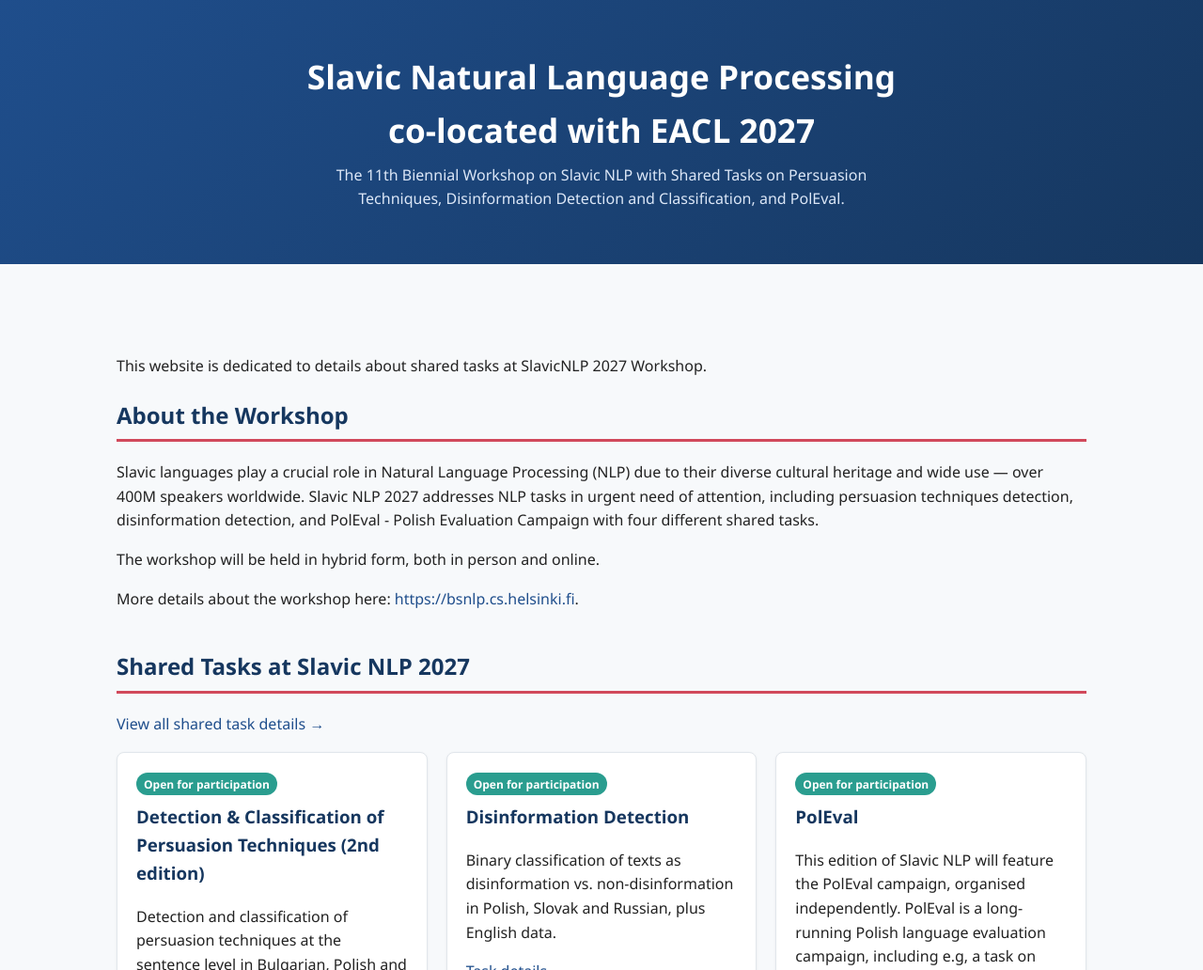
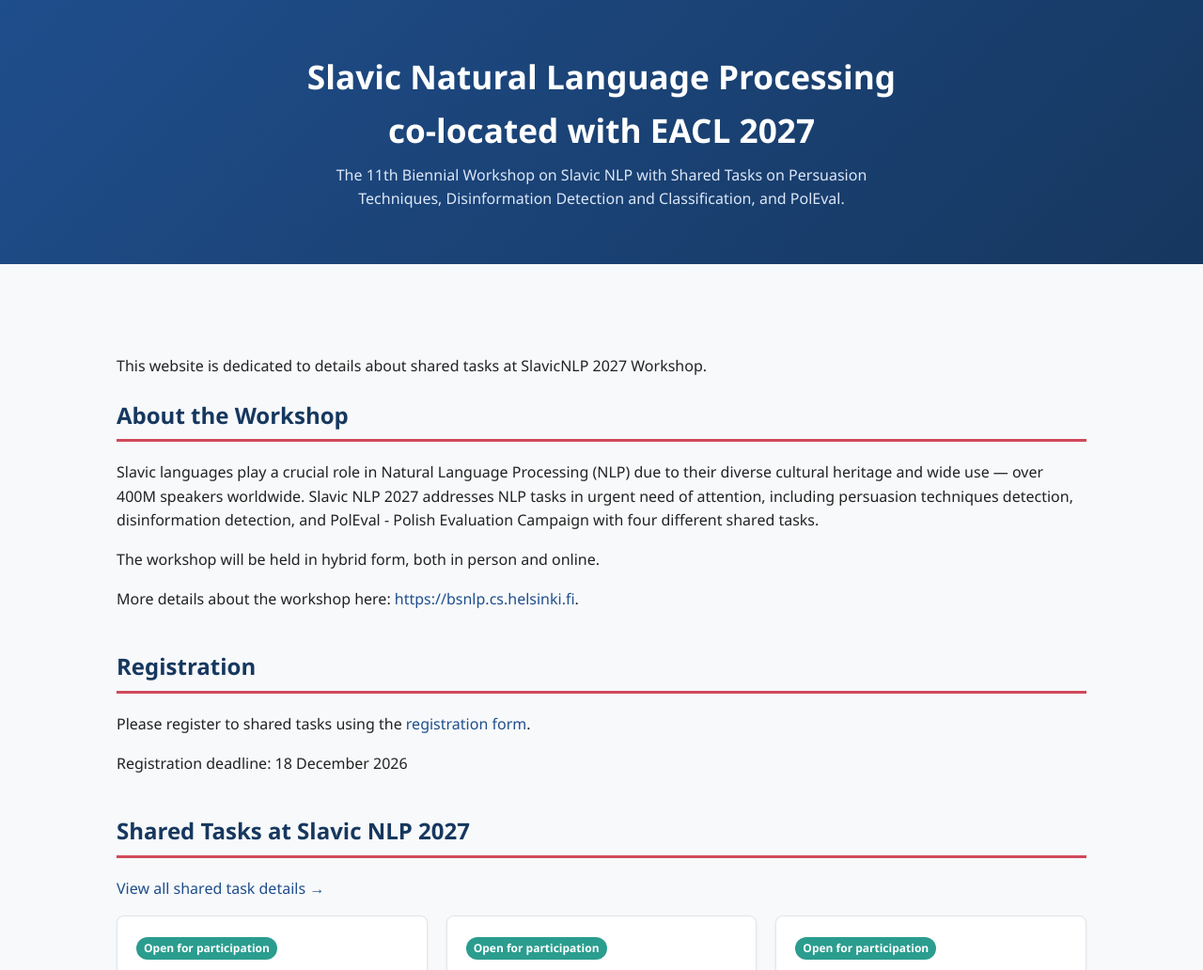
Before and after one commit to SlavicNLP/SlavicNLP.github.io, a plain HTML site: page index.html in a window 1280 px wide. Shown: the part 68-1100 px from the top of the page at 94% size. Drawn offline with Linux system fonts and the light colour scheme.

Commit message:
Add registration on home website and add deadline

```diff
--- a/index.html
+++ b/index.html
@@ -57,6 +57,12 @@
       <p>
         More details about the workshop here: <a href="https://bsnlp.cs.helsinki.fi" target="_blank" rel="noopener">https://bsnlp.cs.helsinki.fi</a>.
       </p>
+    </section>
+
+    <section id="registration">
+      <h2>Registration</h2>
+      <p>Please register to shared tasks using the <a href="https://forms.gle/5N1dbYKXC29Ukxqe7" target="_blank" rel="noopener">registration form</a>.</p>
+      <p>Registration deadline: 18 December 2026</p>
     </section>
 
     <section id="latest">
```
Also changed, not shown: call-for-participation.html (+2 -1 lines), shared-tasks.html (+2 -1 lines).
